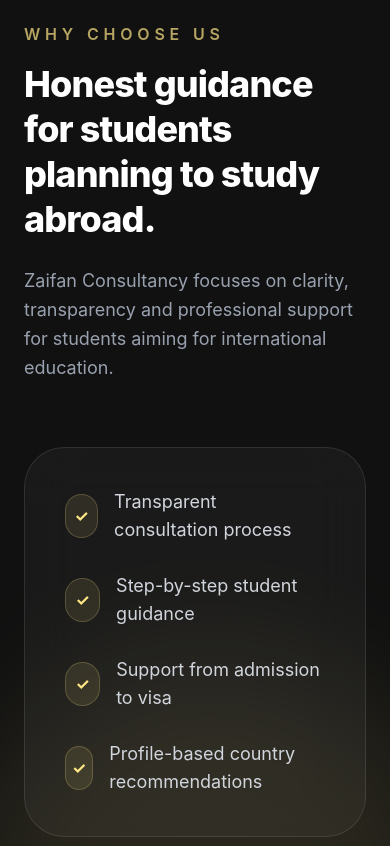
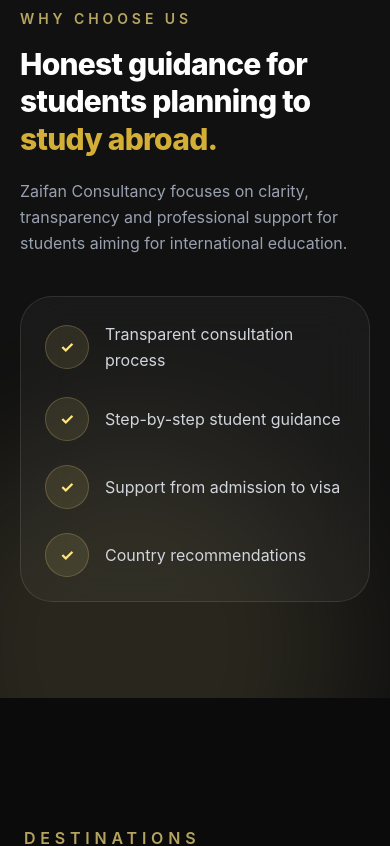
Before and after one commit to zaifanconsultancy-del/zaifan-consultancy, a React (Vite) app: page / in a window 390 px wide. Shown: the part 4840-5686 px from the top of the page. Built offline with nearby package versions, Linux system fonts and the light colour scheme.

Commit message:
Zaifan Consultancy premium landing page completed

```diff
--- a/src/components/Navbar.jsx
+++ b/src/components/Navbar.jsx
@@ -1,17 +1,39 @@
-import { useState } from "react";
+import { useEffect, useState } from "react";
 import { FaBars, FaTimes } from "react-icons/fa";
 import logo from "../assets/logo.jpeg";
 
 function Navbar() {
   const [menuOpen, setMenuOpen] = useState(false);
+  const [activeSection, setActiveSection] = useState("home");
 
   const navLinks = [
-    { name: "Home", href: "#home" },
-    { name: "Services", href: "#services" },
-    { name: "About", href: "#about" },
-    { name: "Countries", href: "#countries" },
-    { name: "Contact", href: "#contact" },
+    { name: "Home", href: "#home", id: "home" },
+    { name: "Services", href: "#services", id: "services" },
+    { name: "About", href: "#about", id: "about" },
+    { name: "Countries", href: "#countries", id: "countries" },
+    { name: "Contact", href: "#contact", id: "contact" },
   ];
+
+  useEffect(() => {
+    const handleScroll = () => {
+      const sections = navLinks.map((link) => document.getElementById(link.id));
+
+      sections.forEach((section) => {
+        if (!section) return;
+
+        const rect = section.getBoundingClientRect();
+
+        if (rect.top <= 160 && rect.bottom >= 160) {
+          setActiveSection(section.id);
+        }
+      });
+    };
+
+    window.addEventListener("scroll", handleScroll);
+    handleScroll();
+
+    return () => window.removeEventListener("scroll", handleScroll);
+  }, []);
 
   return (
     <nav className="fixed left-0 top-0 z-[9999] w-full border-b border-white/10 bg-[#0b0b0b]/80 backdrop-blur-2xl">
@@ -31,12 +53,16 @@
           </div>
         </a>
 
-        <div className="hidden items-center gap-9 text-sm font-medium text-gray-400 md:flex">
+        <div className="hidden items-center gap-9 text-sm font-medium md:flex">
           {navLinks.map((link) => (
             <a
               key={link.name}
               href={link.href}
-              className="transition hover:text-[#D4AF37]"
+              className={`transition ${
+                activeSection === link.id
+                  ? "text-[#D4AF37]"
+                  : "text-gray-400 hover:text-[#D4AF37]"
+              }`}
             >
               {link.name}
             </a>
@@ -66,7 +92,11 @@
                 key={link.name}
                 href={link.href}
                 onClick={() => setMenuOpen(false)}
-                className="block text-lg text-gray-300 transition hover:text-[#D4AF37]"
+                className={`block text-lg transition ${
+                  activeSection === link.id
+                    ? "text-[#D4AF37]"
+                    : "text-gray-300 hover:text-[#D4AF37]"
+                }`}
               >
                 {link.name}
               </a>
--- a/src/components/Trust.jsx
+++ b/src/components/Trust.jsx
@@ -5,63 +5,60 @@
     "Transparent consultation process",
     "Step-by-step student guidance",
     "Support from admission to visa",
-    "Profile-based country recommendations",
+    "Country recommendations",
   ];
 
   return (
-    <section className="relative overflow-hidden bg-[#111111] py-28 px-6 text-white">
+    <section className="relative overflow-hidden bg-[#111111] px-5 py-24 text-white sm:px-6 md:py-28">
+      <div className="absolute bottom-[-20%] left-[-20%] h-[420px] w-[420px] rounded-full bg-amber-200/10 blur-3xl"></div>
 
-      {/* Glow */}
-      <div className="absolute bottom-[-20%] left-[-10%] h-[500px] w-[500px] rounded-full bg-amber-200/10 blur-3xl"></div>
+      <div className="relative mx-auto grid max-w-7xl items-center gap-10 lg:grid-cols-2 lg:gap-16">
 
-      <div className="relative mx-auto grid max-w-7xl items-center gap-16 lg:grid-cols-2">
-
-        {/* Left */}
+        {/* LEFT */}
         <motion.div
-          initial={{ opacity: 0, x: -40 }}
+          initial={{ opacity: 0, x: -35 }}
           whileInView={{ opacity: 1, x: 0 }}
-          transition={{ duration: 0.8 }}
+          transition={{ duration: 0.75 }}
           viewport={{ once: true }}
         >
-          <span className="text-base md:text-lg uppercase tracking-[0.3em] font-semibold text-amber-200/70">
+          <span className="text-sm font-semibold uppercase tracking-[0.28em] text-amber-200/70 md:text-lg">
             Why Choose Us
           </span>
 
-          <h2 className="mt-4 text-4xl md:text-6xl font-extrabold tracking-tight leading-tight">
-            Honest guidance for students planning to study abroad.
+          <h2 className="mt-4 text-3xl font-extrabold leading-tight tracking-tight sm:text-4xl md:text-6xl">
+            Honest guidance for students planning to{" "}
+            <span className="text-[#D4AF37]">study abroad.</span>
           </h2>
 
-          <p className="mt-6 text-lg leading-relaxed text-gray-400">
-            Zaifan Consultancy focuses on clarity, transparency and professional support for students aiming for international education.
+          <p className="mt-5 max-w-2xl text-base leading-relaxed text-gray-400 md:text-lg">
+            Zaifan Consultancy focuses on clarity, transparency and professional
+            support for students aiming for international education.
           </p>
         </motion.div>
 
-        {/* Right */}
+        {/* RIGHT */}
         <motion.div
-          initial={{ opacity: 0, x: 40 }}
+          initial={{ opacity: 0, x: 35 }}
           whileInView={{ opacity: 1, x: 0 }}
-          transition={{ duration: 0.8 }}
+          transition={{ duration: 0.75 }}
           viewport={{ once: true }}
-          className="rounded-[2.5rem] border border-white/10 bg-white/[0.04] p-10 backdrop-blur-xl"
+          className="rounded-[2rem] border border-white/10 bg-white/[0.04] p-6 backdrop-blur-xl sm:p-8 md:rounded-[2.5rem] md:p-10"
         >
-          <div className="space-y-7">
+          <div className="space-y-6 md:space-y-7">
             {items.map((item, index) => (
               <motion.div
                 key={index}
-                initial={{ opacity: 0, y: 25 }}
+                initial={{ opacity: 0, y: 22 }}
                 whileInView={{ opacity: 1, y: 0 }}
-                transition={{
-                  duration: 0.5,
-                  delay: index * 0.1,
-                }}
+                transition={{ duration: 0.45, delay: index * 0.08 }}
                 viewport={{ once: true }}
-                className="group flex items-center gap-4"
+                className="flex items-center gap-4"
               >
-                <div className="flex h-11 w-11 items-center justify-center rounded-full border border-amber-200/20 bg-amber-200/10 text-amber-200 font-bold transition duration-300 group-hover:scale-110">
+                <div className="flex h-11 w-11 shrink-0 items-center justify-center rounded-full border border-amber-200/20 bg-amber-200/10 font-bold text-amber-200 md:h-12 md:w-12">
                   ✓
                 </div>
 
-                <p className="text-lg text-gray-300">
+                <p className="text-base leading-relaxed text-gray-300 sm:text-lg md:text-xl">
                   {item}
                 </p>
               </motion.div>
```
